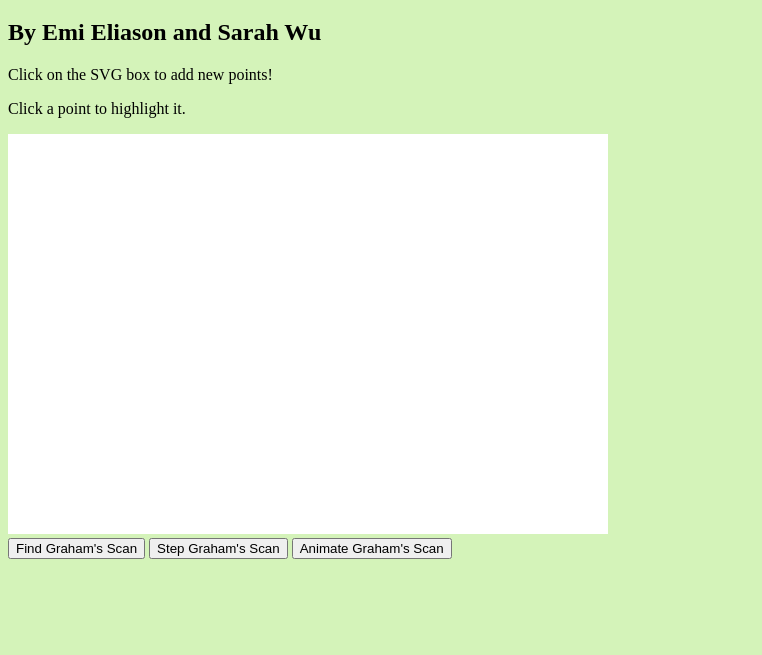
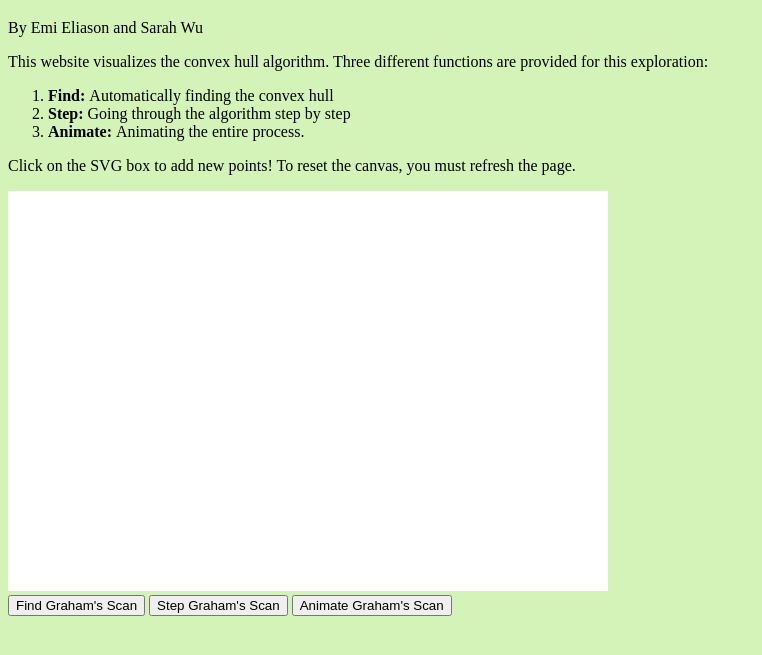
Before and after one commit to emieliason/cosc-225-public, a plain HTML site: page proj06/index.html in a window 1280 px wide. Shown: the part 61-716 px from the top of the page, without its empty margins (0-762 px from the left). Drawn offline with Linux system fonts and the light colour scheme.

Commit message:
added more description onto index, ran through testers. i am only unsure of the error that the css style sheet gives (but cannot remove the r... maybe move into javascript?)

```diff
--- a/proj06/index.html
+++ b/proj06/index.html
@@ -3,11 +3,11 @@
   <head>
     <meta charset="utf-8">
     <title>Graham's Scan Algorithm</title>
-    <link rel="stylesheet" href="style.css" type="text/css"/>
+    <link rel="stylesheet" href="style.css" type="text/css">
     <script src="convex-hull.js" defer></script>
     <!-- uncomment this line to test your program: -->
 
-    <script defer>
+    <script>
       window.onload = () => {
         setSVG();
         console.log("loaded svg");
@@ -18,9 +18,16 @@
   <body>
     <div id="root">
       <h1>Convex Hulls!</h1>
-      <h2>By Emi Eliason and Sarah Wu</h2>
-      <p>Click on the SVG box to add new points!</p>
-      <p>Click a point to highlight it.</p>
+      <p>By Emi Eliason and Sarah Wu<p>
+      <p>This website visualizes the convex hull algorithm. Three different functions are provided for this exploration: <p>
+
+      <ol>
+        <li><b>Find: </b>Automatically finding the convex hull</li>
+        <li><b>Step: </b>Going through the algorithm step by step</li>
+        <li><b>Animate: </b>Animating the entire process.</li>
+      </ol>
+
+      <p>Click on the SVG box to add new points! To reset the canvas, you must refresh the page.</p>
       <svg id="convex-hull-box" xmlns="http://www.w3.org/2000/svg" width="600" height="400" fill="white">
       </svg>
       <div id="buttons">
--- a/proj06/style.css
+++ b/proj06/style.css
@@ -11,7 +11,7 @@ body {
 circle  {
     fill: rgb(214, 214, 214);
     stroke: black;
-   stroke-width: 3px;
+    stroke-width: 3px;
     r: 10px;
 }
 
```
